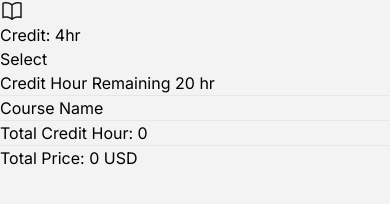
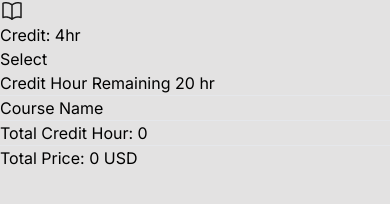
Before and after one commit to tabib-e-alahi/course-roster, a React (Vite) app: page / in a window 390 px wide. Shown: the part 6898-7102 px from the top of the page. Before the commit the page ends 7068 px from the top, so only its background shows below. Built offline with nearby package versions, Linux system fonts and the light colour scheme.

Commit message:
responsive design with extra fixed position added

```diff
--- a/src/components/Course/Course.jsx
+++ b/src/components/Course/Course.jsx
@@ -5,7 +5,7 @@ const Course = ({ course, handleAddCourseInfo }) => {
   // console.log(course);
   return (
     <div className="p-4 bg-[#FFF]  rounded-xl relative">
-      <div className="space-y-4 mb-20">
+      <div className="space-y-4 mb-24">
         <img
           className="w-full"
           src={course_img}
@@ -15,7 +15,7 @@ const Course = ({ course, handleAddCourseInfo }) => {
         <p className="h-20 text-[#1C1B1B99] text-sm font-normal">
           {course_details}
         </p>
-        <div className="absolute bottom-2 w-11/12 mx-auto">
+        <div className="absolute bottom-4 w-11/12 mx-auto">
 
           <div className="flex justify-between items-center mb-4">
             <p className="flex items-center gap-3">
--- a/src/components/Courses/Courses.jsx
+++ b/src/components/Courses/Courses.jsx
@@ -1,102 +1,110 @@
-
-import PropTypes from 'prop-types';
+import PropTypes from "prop-types";
 import { useEffect } from "react";
 import { useState } from "react";
 import Course from "../Course/Course";
 
-import { ToastContainer, toast } from 'react-toastify';
-import 'react-toastify/dist/ReactToastify.css';
+import { ToastContainer, toast } from "react-toastify";
+import "react-toastify/dist/ReactToastify.css";
 
-
-const Courses = ({notify}) => {
-
+const Courses = ({ notify }) => {
   const handleCreditLimit = () => {
     toast.error("You do not have enough credit", {
       position: toast.POSITION.TOP_RIGHT,
-          className:'tcustom'
+      className: "tcustom",
     });
   };
 
   const [courses, setCourses] = useState([]);
 
-    const [courseName,setCourseName] = useState([]);
-    const [count,setCount] = useState(0);
+  const [courseName, setCourseName] = useState([]);
+  const [count, setCount] = useState(0);
 
-    const [credits,setCredits] = useState(0);
-    const [remainingCredits,setRemainingCredits] = useState(20);
+  const [credits, setCredits] = useState(0);
+  const [remainingCredits, setRemainingCredits] = useState(20);
 
-    const [prices,setPrices] = useState(0);
+  const [prices, setPrices] = useState(0);
 
-    useEffect(()=>{
-        fetch('courses.json')
-        .then(res => res.json())
-        .then(data => setCourses(data))
-    },[])
+  useEffect(() => {
+    fetch("courses.json")
+      .then((res) => res.json())
+      .then((data) => setCourses(data));
+  }, []);
 
-    const handleAddCourseInfo = (course_name,credit,price) =>{
+  const handleAddCourseInfo = (course_name, credit, price) => {
     // console.log(course_name,credit,price)
 
-        for(const coN of courseName){
-            if(coN === course_name){
-                notify()
-                return
+    for (const coN of courseName) {
+      if (coN === course_name) {
+        notify();
+        return;
       }
     }
 
     const newCredit = credits + credit;
-        if(newCredit > 20){
-            handleCreditLimit()
-            return
+    const newRemainingCredit = remainingCredits - credit;
+    if (newCredit > 20 || newRemainingCredit < 0 ) {
+      handleCreditLimit();
+      return;
     }
 
     // setting course name
-        const newCourseName = [...courseName,course_name]
-        setCourseName(newCourseName)
+    const newCourseName = [...courseName, course_name];
+    setCourseName(newCourseName);
 
     const newCount = count + 1;
-        setCount(newCount)
+    setCount(newCount);
     console.log(count);
 
     //setting credit
-
-        setCredits(newCredit)
+    setCredits(newCredit);
 
     //setting remaining credits
-        const newRemainingCredit = remainingCredits - credit;
-        setRemainingCredits(newRemainingCredit)
+
+    setRemainingCredits(newRemainingCredit);
 
     //setting total price
-        setPrices(prices + price)
-    }
+    setPrices(prices + price);
+  };
   return (
-        <div className="w-11/12 mx-auto md:flex gap-6">
+    <div className="w-10/12 md:w-11/12 mx-auto flex flex-col-reverse md:flex-row gap-6 relative">
 
-            <div className=" lg:w-3/4 gap-6 grid grid-cols-1 md:grid-cols-2 lg:grid-cols-3">
-                    {
-                        courses.map(course => <Course key={course.id} course = {course} handleAddCourseInfo={handleAddCourseInfo}></Course>)
-                    }
+      <div className="w-full md:w-1/2  lg:w-3/4 gap-6 grid grid-cols-1 md:grid-cols-1 lg:grid-cols-3 ">
+        {courses.map((course) => (
+          <Course
+            key={course.id}
+            course={course}
+            handleAddCourseInfo={handleAddCourseInfo}
+          ></Course>
+        ))}
       </div>
+
       <ToastContainer></ToastContainer>
-            <div className="w-1/4 p-6 h-1/3 bg-[#FFF]  rounded-xl">
-                    <h1 className="text-lg text-[#2F80ED] font-bold mb-4">Credit Hour Remaining {remainingCredits} hr</h1>
+
+      <div className="w-full md:w-[45%] lg:w-1/4 p-6 h-1/3 bg-[#FFF]  rounded-xl my-custom-class md:fixed md:right-4  md:h-auto">
+        <h1 className="text-lg text-[#2F80ED] font-bold mb-4">
+          Credit Hour Remaining {remainingCredits} hr
+        </h1>
         <hr className="" />
         <h2 className="text-lg font-bold mb-4">Course Name </h2>
         <div className="mb-6">
-                        {
-                            courseName.map((cN,idx) => <h3 className="text-base text-[#1C1B1B99]" key={idx}>{idx+1} {cN}</h3>)
-                        }
+          {courseName.map((cN, idx) => (
+            <h3 className="text-base text-[#1C1B1B99]" key={idx}>
+              {idx + 1} {cN}
+            </h3>
+          ))}
         </div>
         <hr />
         <p className="font-medium my-4">Total Credit Hour: {credits} </p>
         <hr />
         <p className="font-semibold my-4">Total Price: {prices} USD</p>
       </div>
+
     </div>
   );
 };
 
 Courses.propTypes = {
-    notify:PropTypes.func
+  notify: PropTypes.func,
 };
 
 export default Courses;
--- a/src/index.css
+++ b/src/index.css
@@ -8,5 +8,6 @@
 
 body {
     font-family: 'Inter', sans-serif;
-  background-color: #F3F3F3;
+  background-color: #e3e2e2;
+  padding-bottom: 80px;
 }
```
Lines whose indentation alone changed are shown as unchanged.
